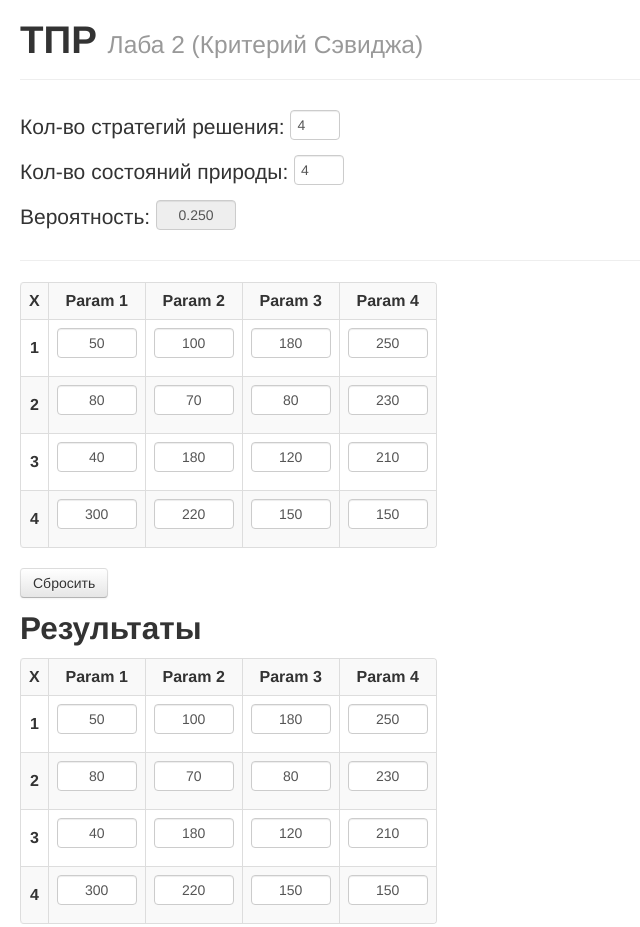
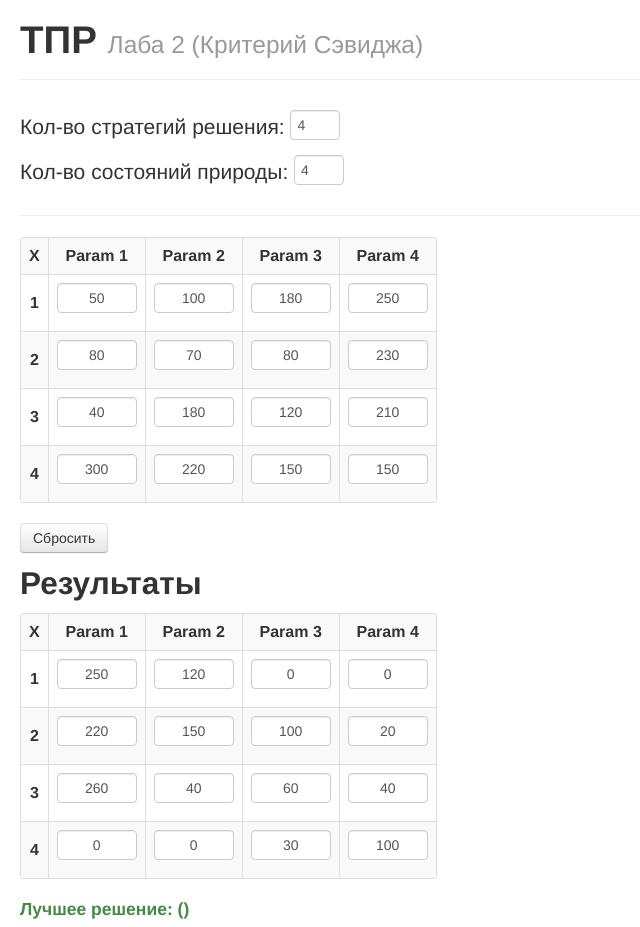
Before and after one commit to phpusr-archive/ugatu-TPR, a plain HTML site: page index.html in a window 1280 px wide. Shown: the top 927 px of the page, without its empty margins (0-640 px from the left). Drawn offline with Linux system fonts and the light colour scheme.

Commit message:
add: Промежуточные результаты remove: Лишнее

```diff
--- a/index.html
+++ b/index.html
@@ -31,12 +31,6 @@
             <label>
                 <span class="lead">Кол-во состояний природы: </span>
                 <input type="number" ng-model="columns" ng-change="changeParams()" />
-            </label>
-        </div>
-        <div>
-            <label>
-                <span class="lead">Вероятность: </span>
-                <input type="text" class="min-size" ng-model="p" disabled />
             </label>
         </div>
     </div>
--- a/js-css/myApp.js
+++ b/js-css/myApp.js
@@ -7,9 +7,6 @@ app.controller('MyCtrl', function MyCtrl($scope) {
     $scope.changeParams = function() {
 
         if ($scope.rows != null && $scope.columns != null) {
-            //Вероятность (события равновероятны)
-            $scope.p = (1/$scope.rows).toFixed(3);
-
             //Заголовки
             rows = $scope.rows+1;
             columns = $scope.columns+1;
@@ -49,9 +46,18 @@ app.controller('MyCtrl', function MyCtrl($scope) {
             }
         }
 
-        //Поиск макс. по столбцам
-        for (i=1; i<rows; i++) {
-            //TODO
+        for (j=1; j<columns; j++) {
+            //Поиск макс. по столбцам
+            var maxRow = 1;
+            for (i=1; i<rows; i++) {
+                if ($scope.resTable[i][j].val > $scope.resTable[maxRow][j].val) maxRow = i;
+            }
+
+            //Вычитание из max значение столбца
+            var max = $scope.resTable[maxRow][j].val;
+            for (i=1; i<rows; i++) {
+                $scope.resTable[i][j].val = max - $scope.resTable[i][j].val;
+            }
         }
     };
 
```
